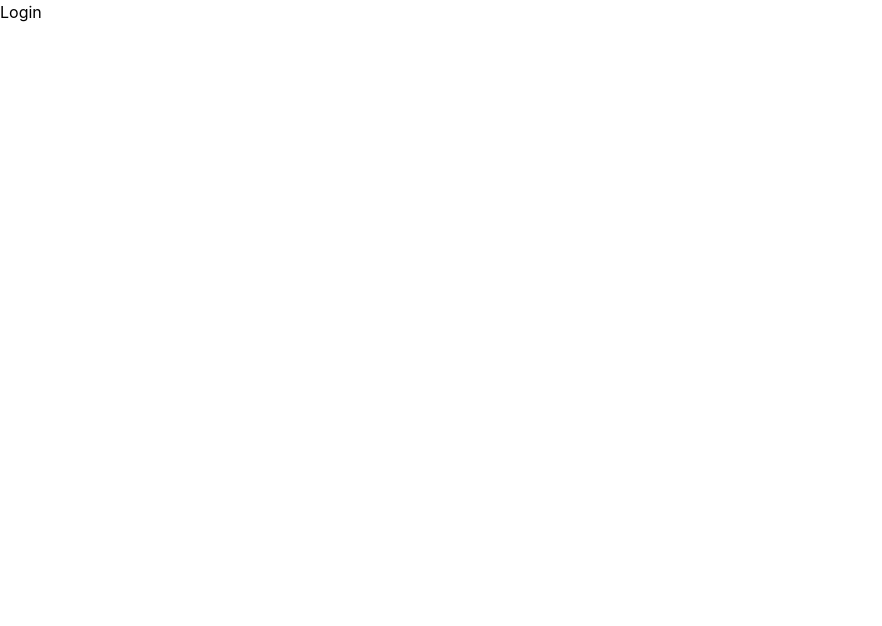
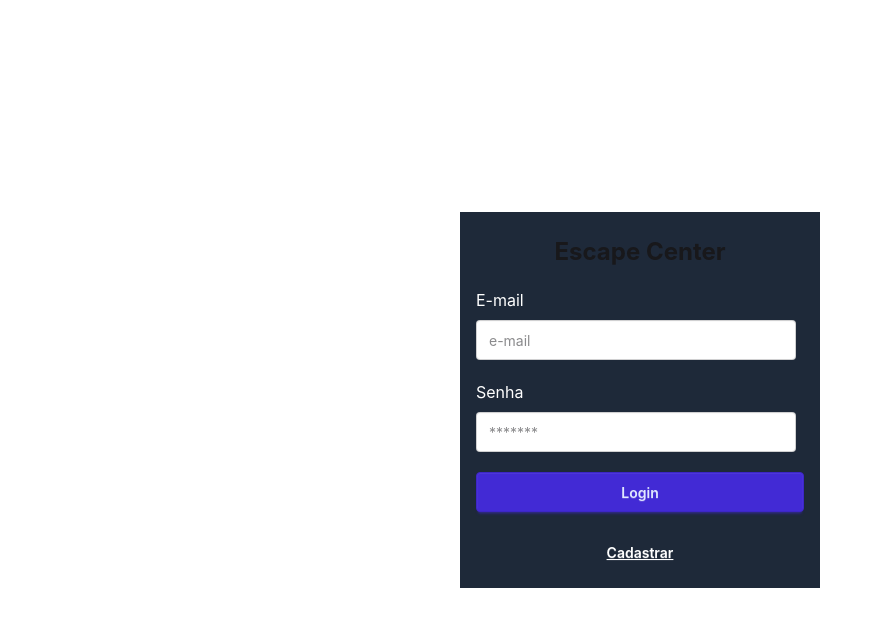
Before and after one commit to Helton-Carlos/escape-center, a React (Vite) app in the folder front-escape-center/: page /login in a window 1280 px wide. Shown: the top 626 px of the page, without its empty margins (0-882 px from the left). Built offline with nearby package versions, Linux system fonts and the light colour scheme.

Commit message:
feat: add page form

```diff
--- a/front-escape-center/package.json
+++ b/front-escape-center/package.json
@@ -26,6 +26,7 @@
     "@types/react": "^19.2.17",
     "@types/react-dom": "^19.2.3",
     "@vitejs/plugin-react": "^6.0.2",
+    "daisyui": "^5.6.10",
     "eslint": "^9.39.4",
     "eslint-plugin-react-hooks": "^7.1.1",
     "eslint-plugin-react-refresh": "^0.5.3",
--- a/front-escape-center/src/components/Form.tsx
+++ b/front-escape-center/src/components/Form.tsx
@@ -1,7 +1,36 @@
 export function Form() {
   return (
-    <div>
-      <h1>Form</h1>
-    </div>
+    <form className="bg-gray-800 w-90 px-4 py-4 flex flex-col gap-5 mx-auto">
+      <h1 className="text-2xl text-center font-bold mt-2">
+        Escape Center
+      </h1>
+
+      <div>
+        <label htmlFor="email" className="text-white">
+          E-mail
+        </label>
+
+        <input
+          type="e-mail"
+          placeholder="e-mail"
+          className="input mt-2"
+        />
+      </div>
+
+      <div>
+        <label htmlFor="password" className="text-white">
+          Senha
+        </label>
+
+        <input
+          type="password"
+          placeholder="*******"
+          className="input mt-2"
+        />
+      </div>
+
+      <button className="btn btn-primary">Login</button>
+      <button className="btn btn-link text-white">Cadastrar</button>
+    </form>
   )
 }
--- a/front-escape-center/src/index.css
+++ b/front-escape-center/src/index.css
@@ -1,4 +1,5 @@
 @import "tailwindcss";
+@plugin "daisyui";
 
 @theme {
   --font-sans: "Inter", "Geist Sans", system-ui, sans-serif;
--- a/front-escape-center/src/views/Login.tsx
+++ b/front-escape-center/src/views/Login.tsx
@@ -1,7 +1,9 @@
+import { Form } from "@/components/Form";
+
 export function Login() {
   return (
-    <div>
-      <h1>Login</h1>
+    <div className="w-screen h-screen flex items-center justify-center">
+      <Form />
     </div>
   )
 }
```
Also changed, not shown: 1 other file (tests, documents, lock files or other folders).
